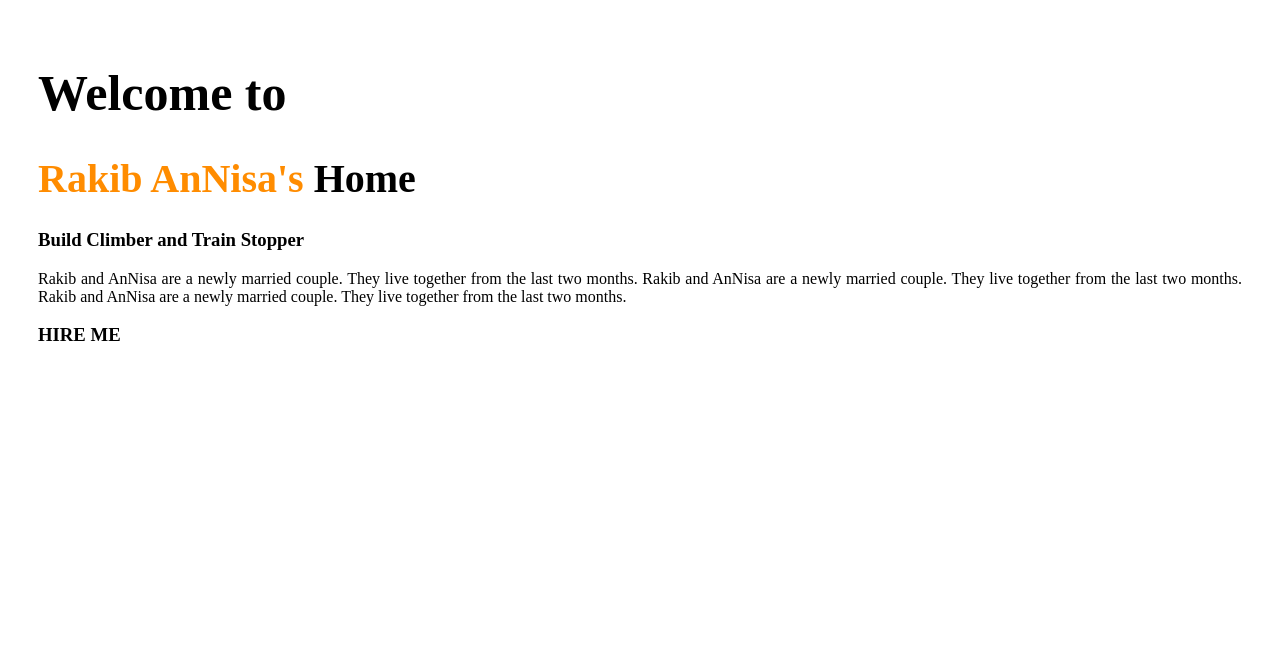
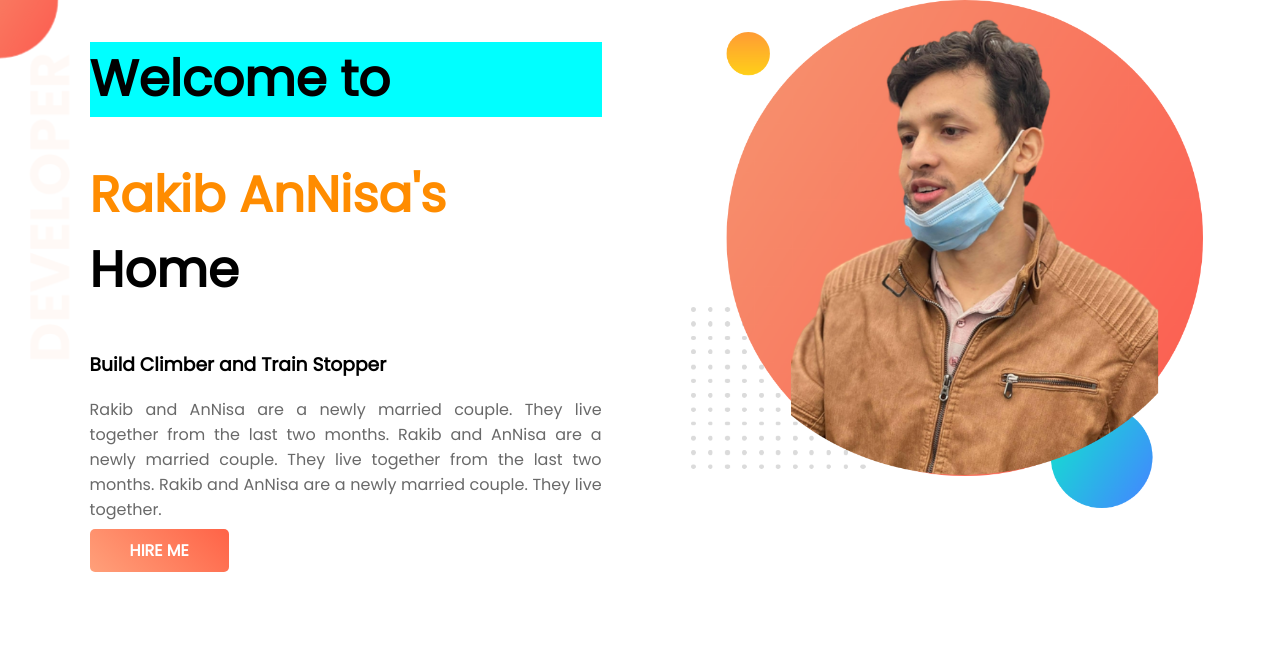
Before and after one commit to rakibulinux/developer-portfolio, a plain HTML site: page index.html in a window 1280 px wide. Drawn offline with Linux system fonts and the light colour scheme.

Commit message:
1st section done

```diff
--- a/index.html
+++ b/index.html
@@ -1,24 +1,37 @@
 <!DOCTYPE html>
 <html lang="en">
+
 <head>
     <meta charset="UTF-8">
     <meta http-equiv="X-UA-Compatible" content="IE=edge">
     <meta name="viewport" content="width=device-width, initial-scale=1.0">
     <title>RakibuLinux And AnNisa Home</title>
+    <link rel="preconnect" href="https://fonts.googleapis.com">
+    <link rel="preconnect" href="https://fonts.gstatic.com" crossorigin>
+    <link href="https://fonts.googleapis.com/css2?family=Poppins&display=swap" rel="stylesheet">
     <link rel="stylesheet" href="style.css">
 </head>
+
 <body>
     <div>
         <nav>
 
         </nav>
     </div>
-    <div class="home-dis">
-        <h1 class="welcome">Welcome to</h1>
-        <h1 class="rakib-annisa"><span id="rak-an">Rakib AnNisa's</span> Home</h1>
-        <h3>Build Climber and Train Stopper</h3>
-        <p class="para-gr">Rakib and AnNisa are a newly married couple. They live together from the last two months. Rakib and AnNisa are a newly married couple. They live together from the last two months. Rakib and AnNisa are a newly married couple. They live together from the last two months.</p>
-        <h3>HIRE ME</h3>
-    </div>
+    <section class="top-banner">
+        <div class="half-width">
+            <h1 class="welcome">Welcome to</h1>
+            <h1><span id="rak-span">Rakib AnNisa's</span> Home</h1>
+            <h3>Build Climber and Train Stopper</h3>
+            <p class="para-gr">Rakib and AnNisa are a newly married couple. They live together from the last two months.
+                Rakib and AnNisa are a newly married couple. They live together from the last two months. Rakib and AnNisa
+                are a newly married couple. They live together.</p>
+            <a class="link-button" href="https://www.rakibulinux.com" target="_blank" rel="noopener noreferrer">HIRE ME</a>
+        </div>
+        <div class="half-width">
+            <img src="images/my-bg.png" alt="" srcset="">
+        </div>
+    </section>
 </body>
+
 </html>
--- a/style.css
+++ b/style.css
@@ -1,21 +1,55 @@
-.welcome{
+body{
+    margin: 0;
+    font-family: 'Poppins', sans-serif;
+}
+
+section{
+    height: 500px;
+    padding-bottom: 150px;
+}
+
+.top-banner{
+    background-image: url(images/top-banner.png);
+    background-repeat: no-repeat;
+}
+
+.half-width{
+    width: 40%;
+    float: left;
+    margin-left: 5%;
+    padding-left: 2%;
+
+}
+
+h1{
     font-size: 50px;
 }
 
-.rakib-annisa{
-    font-size: 40px;
+.welcome{
+    background-color: aqua;
+
 }
 
-#rak-an{
+#rak-span{
     color: darkorange;
 }
 
-.home-dis{
-    padding: 10px;
-    margin: 20px;
+
+.half-width img {
+    width: 100%;
 }
 
 .para-gr{
+    color: dimgray;
     text-align: justify;
-    text-shadow: 10px;
 }
+
+
+.link-button{
+    color: white;
+    text-decoration: none;
+    background: linear-gradient(45deg, lightsalmon, tomato);
+    padding: 10px 40px;
+    font-weight: 700;
+    border-radius: 5px;
+}
```
Also changed, not shown: images/dream-bg.png (added), images/exp-bg.png (added), images/jhankar.png (added), images/jhankar2.png (added), images/my-bg.png (added), images/my-bg2.png (added), images/my-bgs.png (added), images/my-bgs2.png (added), images/top-banner.png (added), 8 other files.
